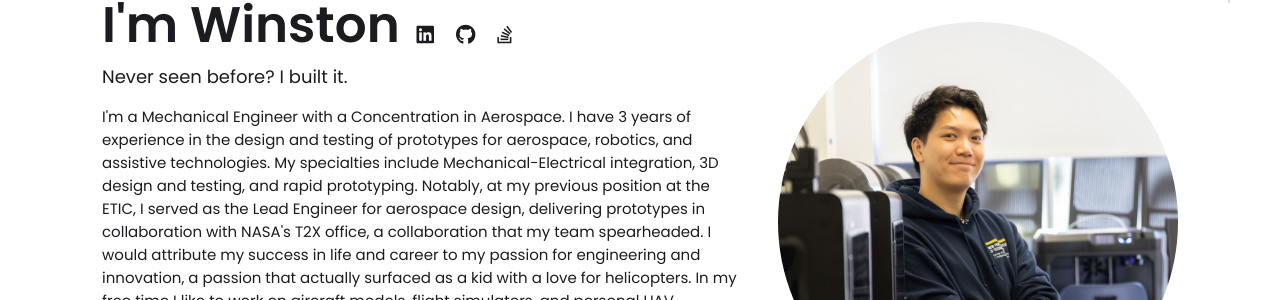
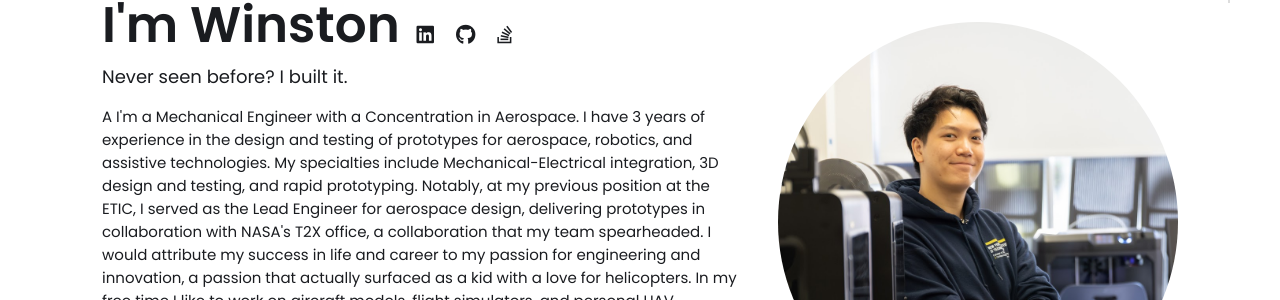
Before and after one commit to WinstonHelicopters/WinstonHelicopters.github.io, a Jekyll site: the page built from index.html, in a window 1280 px wide and 900 px high. Shown: the part 144-444 px from the top of the window. Built offline with Jekyll 4.4.1, drawn with Linux system fonts in a browser that asks for light colours; some of the changed text lies outside the part shown.

```diff
--- a/_config.yml
+++ b/_config.yml
@@ -15,7 +15,7 @@ title: Winston Wang's Portfolio # This is what shows up in the tab of the browse
 name: Winston Wang
 headline: Never seen before? I built it.
 description: >- # dont remove this line. this will ignore all new lines until the next section
-  I'm a Mechanical Engineer with a Concentration in Aerospace. I have 3 years of experience in the design and testing of prototypes for aerospace, robotics, and assistive technologies. My specialties include Mechanical-Electrical integration, 3D design and testing, and rapid prototyping. Notably, at my previous position at the ETIC, I served as the Lead Engineer for aerospace design, delivering prototypes in collaboration with NASA's T2X office, a collaboration that my team spearheaded. I would attribute my success in life and career to my passion for engineering and innovation, a passion that actually surfaced as a kid with a love for helicopters. In my free time I like to work on aircraft models, flight simulators, and personal UAV projects. As for my career goals, I aim to create technologies that the world has never seen before, next-generation prototypes that are considered ahead of their time.
+  A I'm a Mechanical Engineer with a Concentration in Aerospace. I have 3 years of experience in the design and testing of prototypes for aerospace, robotics, and assistive technologies. My specialties include Mechanical-Electrical integration, 3D design and testing, and rapid prototyping. Notably, at my previous position at the ETIC, I served as the Lead Engineer for aerospace design, delivering prototypes in collaboration with NASA's T2X office, a collaboration that my team spearheaded. I would attribute my success in life and career to my passion for engineering and innovation, a passion that actually surfaced as a kid with a love for helicopters. In my free time I like to work on aircraft models, flight simulators, and personal UAV projects. As for my career goals, I aim to create technologies that the world has never seen before, next-generation prototypes that are considered ahead of their time.
 
 # Place your profile image in /assets/images/profile-image/folder and edit the file name
 profile_image: ./assets/images/profile-image/avatar.jpg
```
